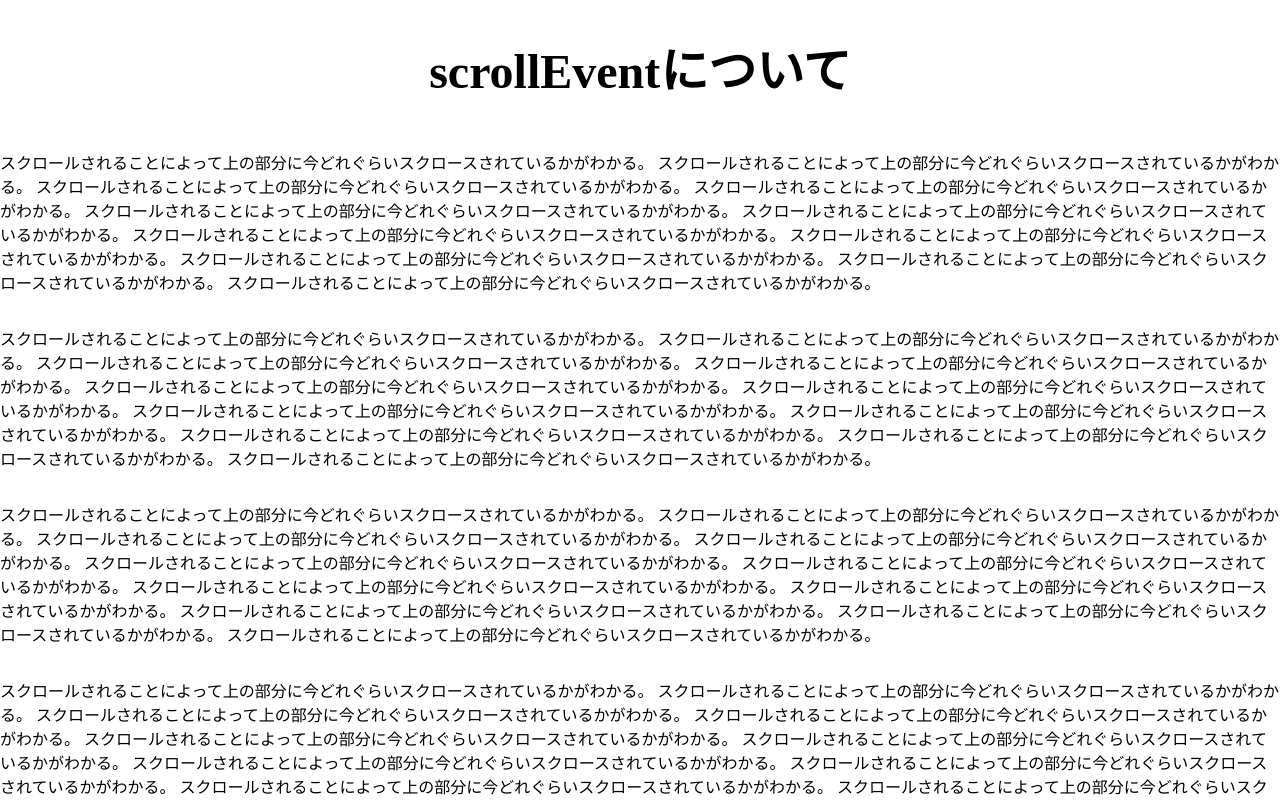
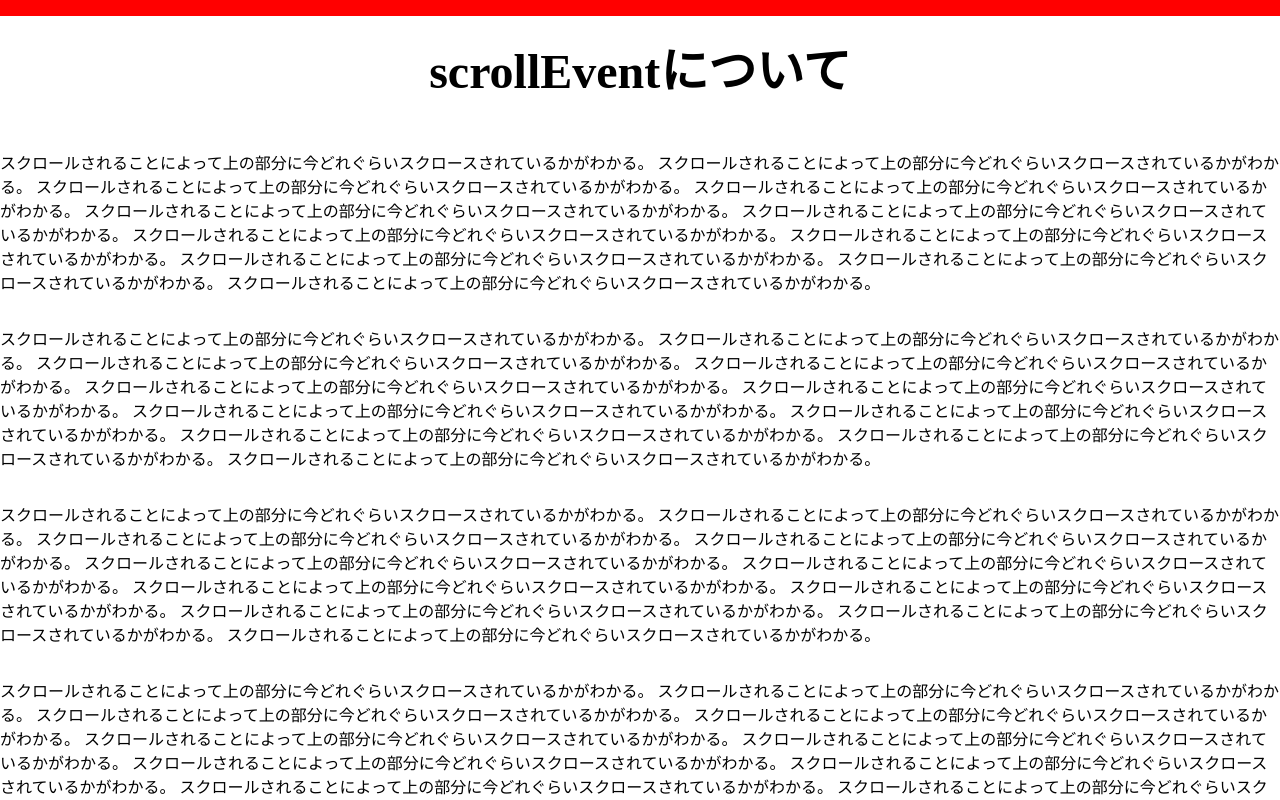
Before and after one commit to RikutoOgaki/framer-motion, a Next.js app: page /samples/03 in a window 1280 px wide. Shown: the top 800 px of the page. Built offline with nearby package versions, Linux system fonts and the light colour scheme.

Commit message:
nextframer

```diff
--- a/src/pages/index.tsx
+++ b/src/pages/index.tsx
@@ -7,6 +7,7 @@ export default function Index() {
         <ul>
           <Link href={'./samples/01'}><li>Sample01:メニュー表</li></Link>
           <Link href={'./samples/02'}><li>Sample02:マウスストーカー</li></Link>
+          <Link href={'./samples/03'}><li>Sample03:スクロールに合わせてバーが出てくる</li></Link>
         </ul>
       </div>
     </>
--- a/src/pages/samples/03/index.tsx
+++ b/src/pages/samples/03/index.tsx
@@ -4,16 +4,17 @@ import style from './index.module.scss'
 
 export default function Sample03() {
 
-    const { scrollY } = useScroll()
+    const { scrollYProgress } = useScroll()
 
-    console.log(scrollY);
+    console.log(scrollYProgress);
+
 
 
     return (
         <>
             <motion.div
                 className={style.bar}
-                style={{ scaleX: scrollY }}
+                style={{ scaleX: scrollYProgress }}
             />
             <Component />
         </>
```
